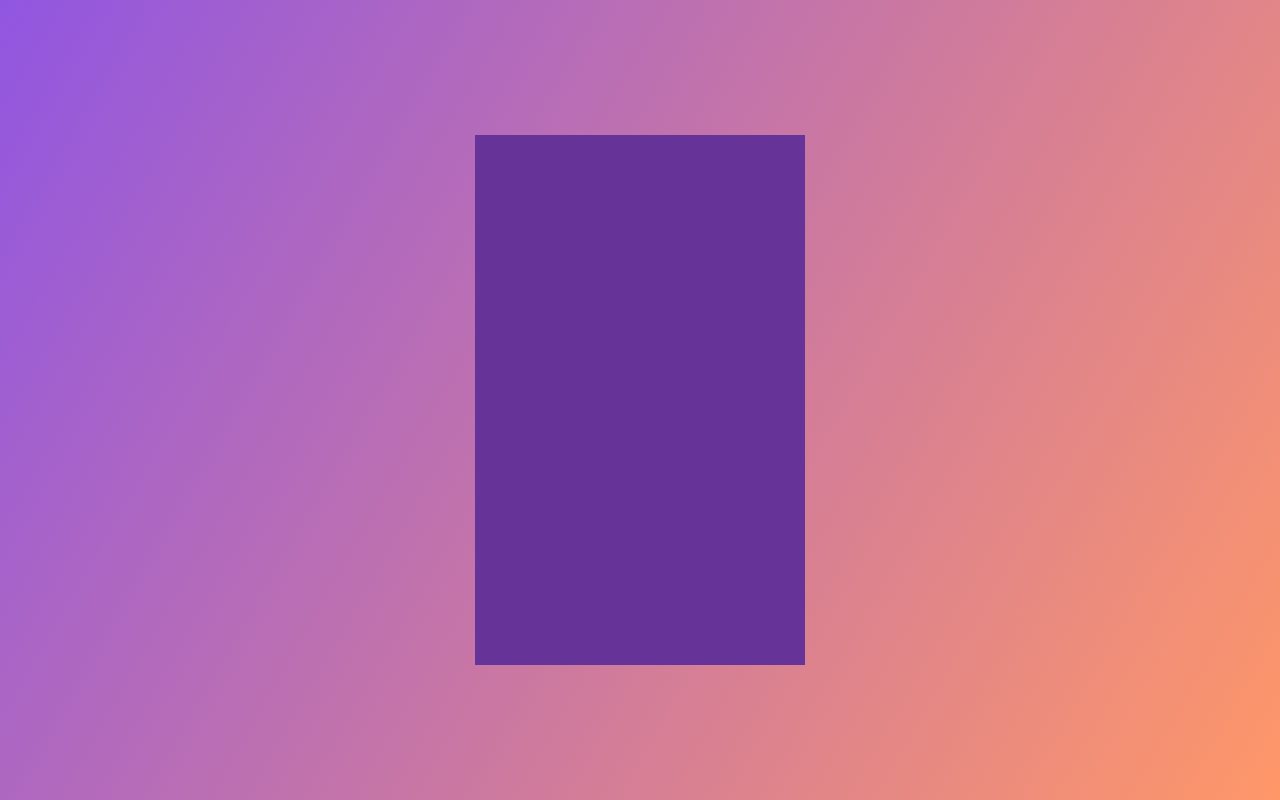
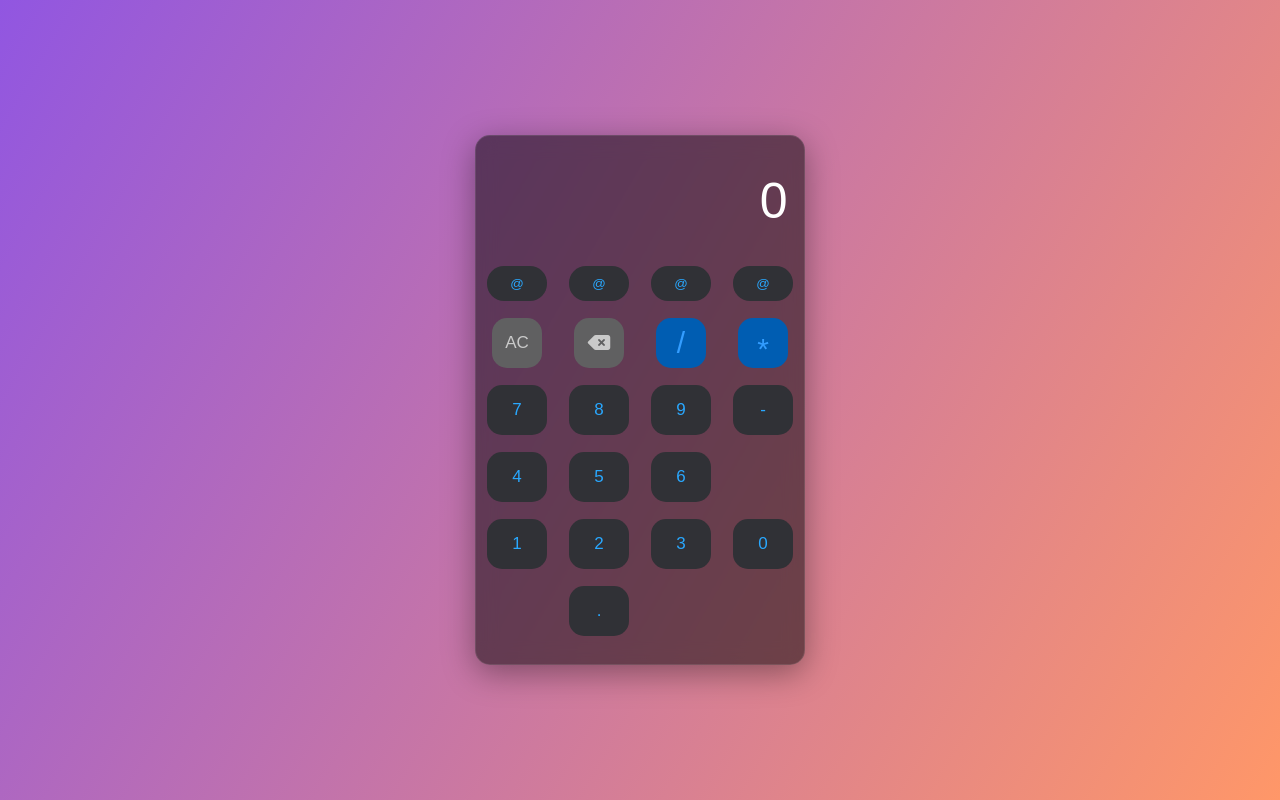
Before and after one commit to Tolea01/Calculator, a plain HTML site: page index.html in a window 1280 px wide. Drawn offline with Linux system fonts and the light colour scheme.

Commit message:
grid-layout

```diff
--- a/index.html
+++ b/index.html
@@ -14,8 +14,33 @@
 
 <body>
     <div class="calculator">
-
+        <input type="text" placeholder="0" class="calculator-head">
+        <div class="calculator-body">
+            <button class="first-line">@</button>
+            <button class="first-line">@</button>
+            <button class="first-line">@</button>
+            <button class="first-line">@</button>
+            <button class="second-line gray">AC</button>
+            <button class="second-line gray fa-solid fa-delete-left"></button>
+            <button class="second-line blue">/</button>
+            <button class="second-line blue different">*</button>
+            <button class="digits">7</button>
+            <button class="digits">8</button>
+            <button class="digits">9</button>
+            <button class="digits">-</button>
+            <button class="digits">4</button>
+            <button class="digits">5</button>
+            <button class="digits">6</button>
+            <button></button>
+            <button class="digits">1</button>
+            <button class="digits">2</button>
+            <button class="digits">3</button>
+            <button class="digits">0</button>
+            <button></button>
+            <button class="digits">.</button>
+        </div>
     </div>
+    <script src="https://kit.fontawesome.com/5067766925.js" crossorigin="anonymous"></script>
     <script src="script.js"></script>
 </body>
 
--- a/style.css
+++ b/style.css
@@ -18,5 +18,83 @@ body {
 .calculator {
     width: 330px;
     height: 530px;
-    background-color: rebeccapurple;
+    background-color: rgba(0, 0, 0, 0.5);
+    backdrop-filter: blur(10px);
+    -webkit-backdrop-filter: blur(10px);
+    border-radius: 15px;
+    border: 1px solid rgba(255, 255,255, 0.1);
+    box-shadow: 0px 8px 32px 0px rgba(0, 0, 0, 0.37);
 }
+
+.calculator-head {
+    width: 95%;
+    height: 130px;
+    text-align: right;
+    border: none;
+    outline: none;
+    font-size: 50px;
+    color: #fff;
+    background-color: transparent;
+    cursor: default;
+    caret-color: transparent;
+}
+
+input::placeholder {
+    color: #fff;
+}
+
+.calculator-body {
+    display: grid;
+    grid-template-columns: repeat(4, 1fr);
+    justify-items: center;
+    row-gap: 17px;
+}
+
+button {
+    border: none;
+    text-align: center;
+    cursor: pointer;
+}
+
+.first-line {
+    width: 60px;
+    height: 35px;
+    border-radius: 17px;
+    background-color: #303136;
+    color: #29A8FF;
+}
+
+.second-line {
+    width: 50px;
+    height: 50px;
+    border-radius: 15px;
+    background-color: #606061;
+    font-size: 17px;
+}
+
+.gray {
+    color: #cacaca;
+}
+
+.blue {
+    background-color: #005DB2;
+    color: #339DFF;
+    font-size: 30px;
+}
+
+.different {
+    padding-top: 12px;
+}
+
+.digits {
+    width: 60px;
+    height: 50px;
+    border-radius: 15px;
+    background-color: #303136;
+    font-size: 17px;
+    color: #29A8FF;
+}
+
+.fa-solid {
+    font-size: 20px;
+}
```
